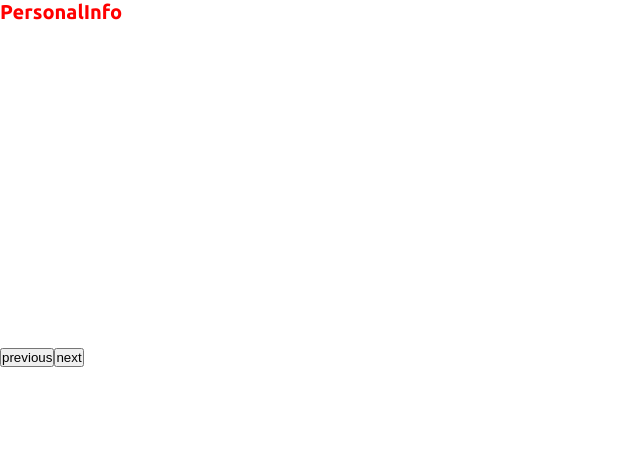
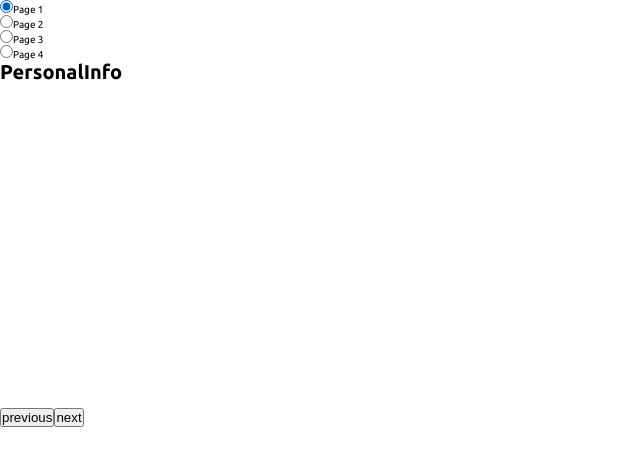
Before and after one commit to Neerukonda-Sriveer/multi-step-form, a React (Create React App) app: page / in a window 1280 px wide. Shown: the top 466 px of the page, without its empty margins (0-640 px from the left). Built offline with nearby package versions, Linux system fonts and the light colour scheme.

Commit message:
feat:page selector

```diff
--- a/src/App.jsx
+++ b/src/App.jsx
@@ -1,5 +1,6 @@
 import { useState } from "react"
 import PageViewer from "./components/PageViewer"
+import PageSelector from "./components/PageSelector";
 
 export default function App(){
 
@@ -16,6 +17,7 @@ export default function App(){
 
     return(
         <>
+            <PageSelector pageNumber={pageNumber} setPageNumber={setPageNumber}/>
             <PageViewer pageNumber={pageNumber} />
             <button onClick={previousPage}>previous</button>
             <button onClick={nextPage}>next</button>
--- /dev/null
+++ b/src/components/PageSelector.jsx
@@ -0,0 +1,25 @@
+export default function PageSelector({
+    pageNumber,
+    setPageNumber
+}){
+
+    function setPage(number){
+        setPageNumber(number);
+    }
+
+    return(
+        <>
+            <input onClick={() => setPage(1)} checked={pageNumber === 1} type="radio" id="PersonalInfo" name="Pages" value="1" />
+            <label for="PersonalInfo">Page 1</label><br />
+
+            <input onClick={() => setPage(2)} checked={pageNumber === 2} type="radio" id="PlanSelector" name="Pages" value="2" />
+            <label for="PlanSelector">Page 2</label><br />
+
+            <input onClick={() => setPage(3)} checked={pageNumber === 3} type="radio" id="PickAddOns" name="Pages" value="3" />
+            <label for="PickAddOns">Page 3</label><br/>
+
+            <input onClick={() => setPage(4)} checked={pageNumber===4 || pageNumber === 5} type="radio" id="FinishingUp" name="Pages" value="4" />
+            <label for="FinishingUp">Page 4</label>
+        </>
+    );
+}
--- a/src/components/PageViewer.module.scss
+++ b/src/components/PageViewer.module.scss
@@ -16,8 +16,6 @@
     height: 100%;
 
     transition: opacity var(--page-transition-speed) ease-in-out;
-
-    color: red;
 }
 
 .hidden{
```
